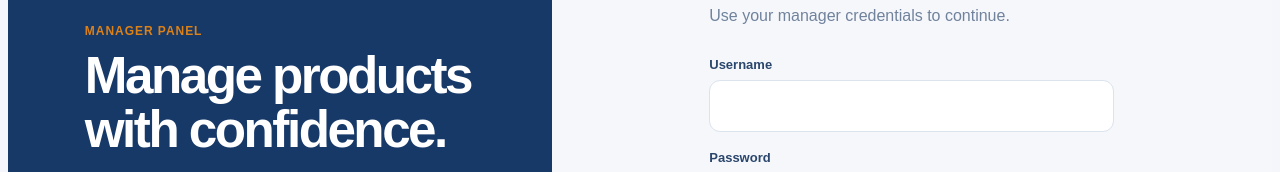
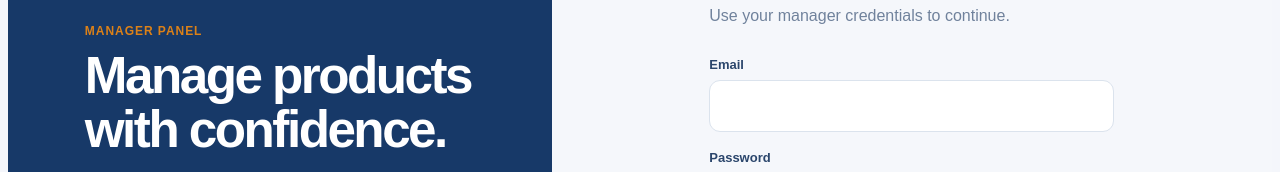
Before and after one commit to AutomatonSoft/Benim-Depom-Front, a Next.js app: page /manager/login in a window 1280 px wide. Shown: the part 283-455 px from the top of the page. Built offline with nearby package versions, Linux system fonts and the light colour scheme.

Commit message:
Login email

```diff
--- a/src/app/manager/login/page.tsx
+++ b/src/app/manager/login/page.tsx
@@ -12,7 +12,7 @@ type Profile = {
 };
 
 export default function LoginPage() {
-  const [username, setUsername] = useState("");
+  const [email, setEmail] = useState("");
   const [password, setPassword] = useState("");
   const [error, setError] = useState("");
   const [loading, setLoading] = useState(false);
@@ -26,11 +26,11 @@ export default function LoginPage() {
       const loginResponse = await fetch("/api/v1/auth/login/", {
         method: "POST",
         headers: { "Content-Type": "application/json" },
-        body: JSON.stringify({ username, password }),
+        body: JSON.stringify({ email, password }),
       });
 
       if (!loginResponse.ok) {
-        setError("Incorrect username or password.");
+        setError("Incorrect email or password.");
         return;
       }
 
@@ -72,7 +72,7 @@ export default function LoginPage() {
           <p className="eyebrow">Welcome back</p>
           <h2>Sign in to your account</h2>
           <p className="form-intro">Use your manager credentials to continue.</p>
-          <label>Username<input value={username} onChange={(event) => setUsername(event.target.value)} autoComplete="username" required /></label>
+          <label>Email<input type="email" value={email} onChange={(event) => setEmail(event.target.value)} autoComplete="email" required /></label>
           <label>Password<input type="password" value={password} onChange={(event) => setPassword(event.target.value)} autoComplete="current-password" required /></label>
           {error && <p className="login-error" role="alert">{error}</p>}
           <button className="login-button" disabled={loading}>{loading ? "Signing in…" : "Sign in"} <span>→</span></button>
--- a/src/app/manager/managers/new/page.tsx
+++ b/src/app/manager/managers/new/page.tsx
@@ -58,7 +58,9 @@ export default function CreateManagerPage() {
 
     setSubmitting(true);
     const payload = Object.fromEntries(
-      Object.entries(values).filter(([key, value]) => value || key === "username" || key.startsWith("password")),
+      Object.entries(values).filter(
+        ([key, value]) => value || key === "username" || key === "email" || key.startsWith("password"),
+      ),
     );
 
     try {
@@ -109,7 +111,7 @@ export default function CreateManagerPage() {
             <p className="eyebrow">Account</p>
             <div className="manager-fields">
               <label>Username<input required autoComplete="username" value={values.username} onChange={(event) => update("username", event.target.value)} /></label>
-              <label>Email <small>Optional</small><input type="email" autoComplete="email" value={values.email} onChange={(event) => update("email", event.target.value)} /></label>
+              <label>Email<input required type="email" autoComplete="email" value={values.email} onChange={(event) => update("email", event.target.value)} /></label>
               <label>Password<input required minLength={8} type="password" autoComplete="new-password" value={values.password} onChange={(event) => update("password", event.target.value)} /></label>
               <label>Confirm password<input required minLength={8} type="password" autoComplete="new-password" value={values.password_confirm} onChange={(event) => update("password_confirm", event.target.value)} /></label>
             </div>
```
